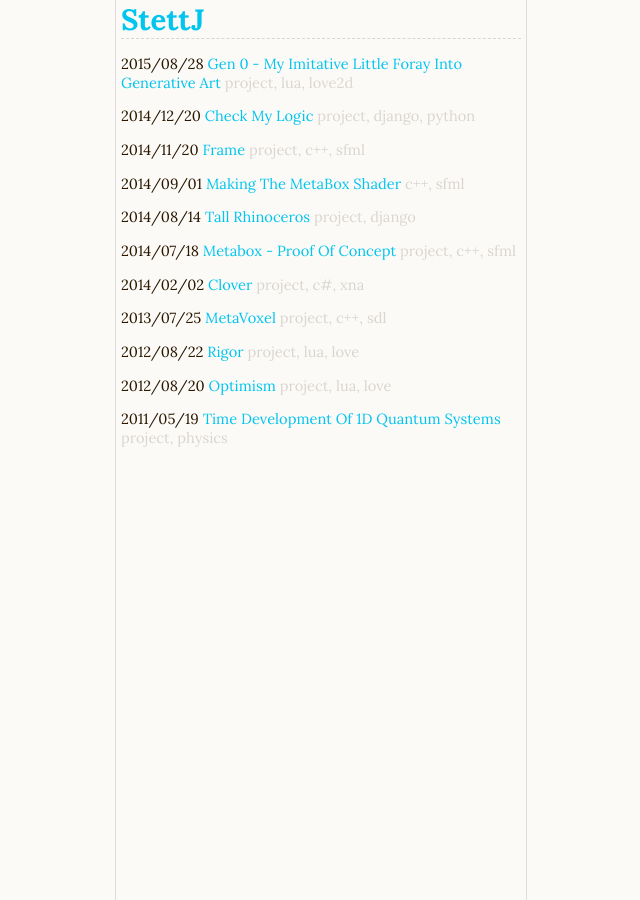
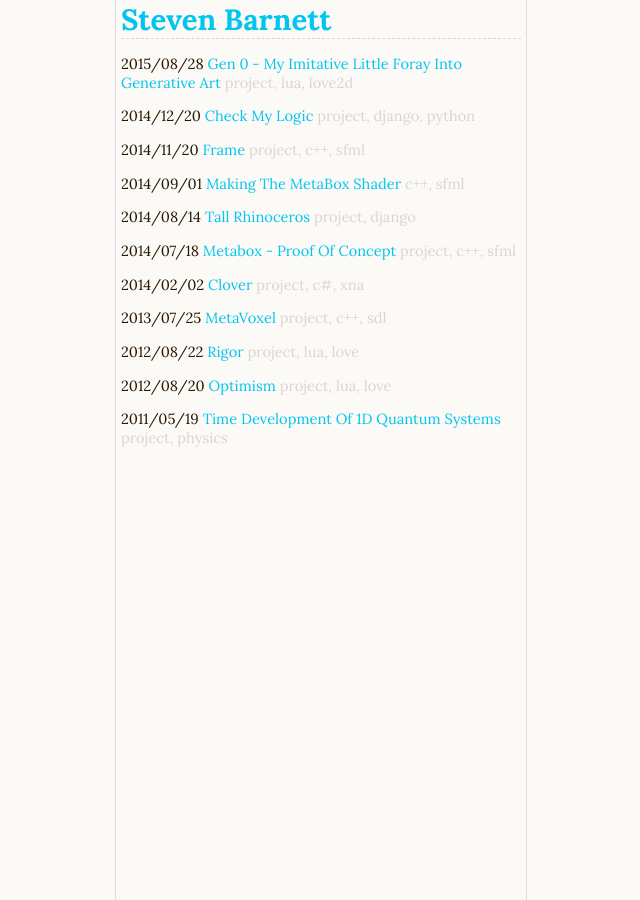
Before and after one commit to stett/stett.github.io, a Jekyll site: the page built from index.md, in a window 1280 px wide. Shown: the whole page, without its empty margins (319-959 px from the left). Built offline with Jekyll 4.4.1, drawn with Linux system fonts in a browser that asks for light colours.

Commit message:
real name :(

```diff
--- a/_layouts/base.html
+++ b/_layouts/base.html
@@ -23,7 +23,7 @@
 
     <main>
         <div id="header">
-            <a href="/"><h1>StettJ</h1></a>
+            <a href="/"><h1>Steven Barnett</h1></a>
         </div>
         <div id="content">
             {{ content }}
```
